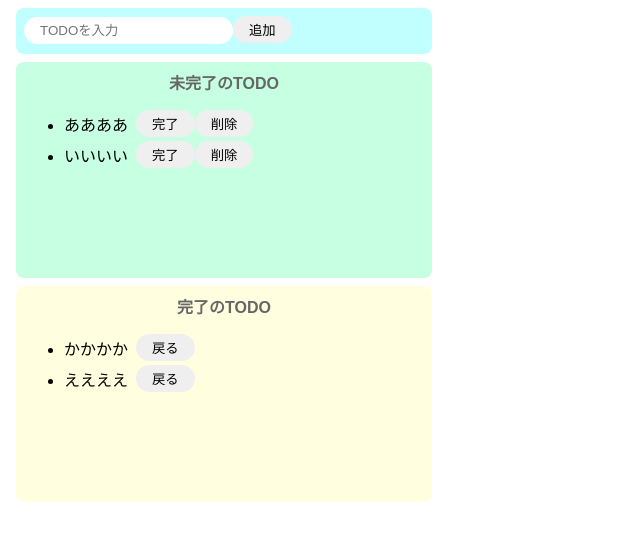
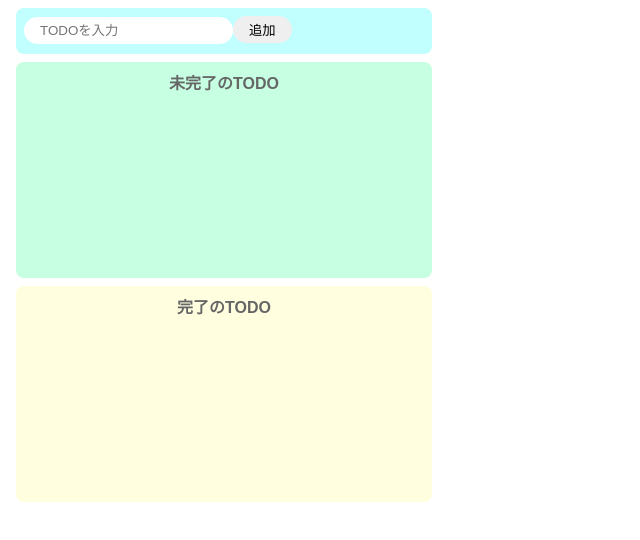
Before and after one commit to swiftryo/React-TODO, a React (Create React App) app: page / in a window 1280 px wide. Shown: the top 540 px of the page, without its empty margins (0-640 px from the left). Built offline with nearby package versions, Linux system fonts and the light colour scheme.

Commit message:
add back

```diff
--- a/src/App.jsx
+++ b/src/App.jsx
@@ -3,11 +3,8 @@
 
 export const App = () => {
   const [todoText, setTodoText] = useState("");
-  const [incompleteTodos, setIncompleteTodos] = useState([
-    "ああああ",
-    "いいいい"
-  ]);
-  const [completeTodos, setCompleteTodos] = useState(["かかかか", "ええええ"]);
+  const [incompleteTodos, setIncompleteTodos] = useState([]);
+  const [completeTodos, setCompleteTodos] = useState([]);
   const onChangeTodoText = (event) => setTodoText(event.target.value);
   const onClickAdd = () => {
     if (todoText === "") return;
@@ -29,6 +26,15 @@
     const newCompleteTodos = [...completeTodos, incompleteTodos[index]];
     setIncompleteTodos(newIncompleteTodos);
     setCompleteTodos(newCompleteTodos);
+  };
+
+  const onClickBack = (index) => {
+    const newCompleteTodos = [...completeTodos];
+    newCompleteTodos.splice(index, 1);
+
+    const newIncompleteTodos = [...incompleteTodos, completeTodos[index]];
+    setCompleteTodos(newCompleteTodos);
+    setIncompleteTodos(newIncompleteTodos);
   };
 
   return (
@@ -58,11 +64,11 @@
       <div className="complete-area">
         <p className="title">完了のTODO</p>
         <ul>
-          {completeTodos.map((todo) => {
+          {completeTodos.map((todo, index) => {
             return (
               <div key={todo} className="list-row">
                 <li>{todo}</li>
-                <button>戻る</button>
+                <button onClick={() => onClickBack(index)}>戻る</button>
               </div>
             );
           })}
```
